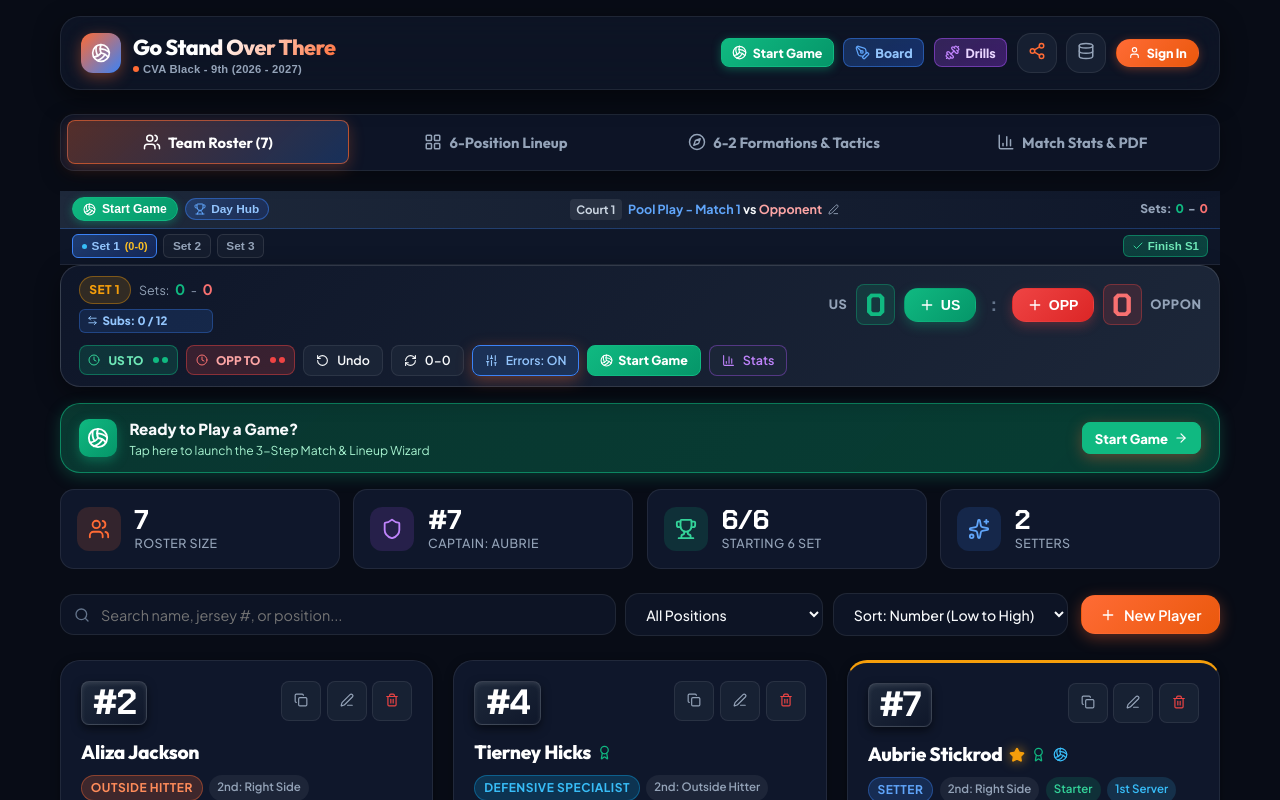
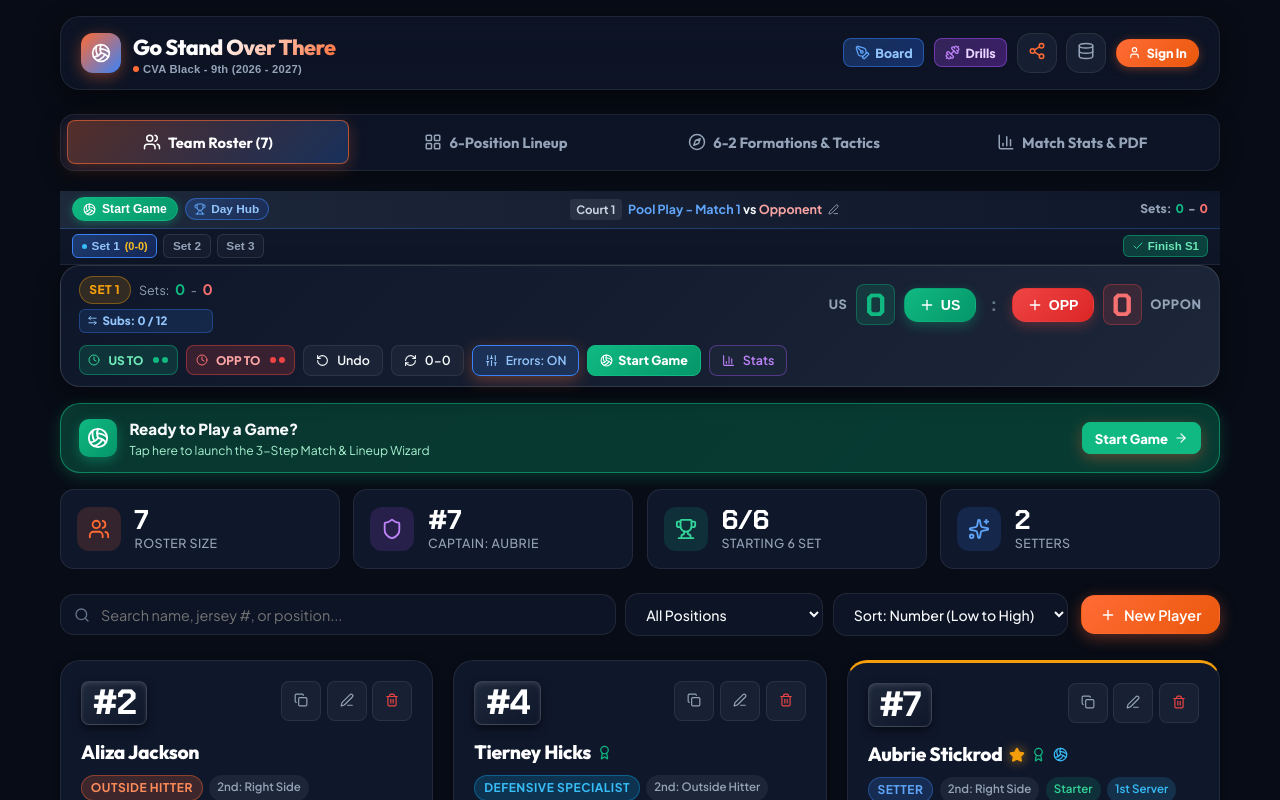
Before and after one commit to SeanStick/volleyball-roster-pwa-sandbox, a React (Vite) app: page / in a window 1280 px wide. Shown: the top 800 px of the page. Built offline with nearby package versions, Linux system fonts and the light colour scheme; no server answers.

Commit message:
refactor: remove Start Game button from the very top header

```diff
--- a/src/components/Navbar.jsx
+++ b/src/components/Navbar.jsx
@@ -80,33 +80,6 @@ export default function Navbar({
       </div>
 
       <div className="header-actions">
-        {/* ⚡ START GAME BUTTON (Desktop/Tablet) */}
-        {onOpenMatchWizard && (
-          <button
-            type="button"
-            className="btn btn-sm hide-mobile"
-            onClick={onOpenMatchWizard}
-            style={{
-              background: 'linear-gradient(135deg, #10b981 0%, #059669 100%)',
-              borderColor: '#10b981',
-              color: '#ffffff',
-              fontWeight: 800,
-              fontSize: '0.78rem',
-              display: 'flex',
-              alignItems: 'center',
-              gap: '0.35rem',
-              padding: '0.35rem 0.65rem',
-              borderRadius: '8px',
-              boxShadow: '0 2px 10px rgba(16, 185, 129, 0.4)',
-              cursor: 'pointer'
-            }}
-            title="Start New Volleyball Game & Lineup Wizard"
-          >
-            <Volleyball size={15} />
-            <span>Start Game</span>
-          </button>
-        )}
-
         {/* 📋 TACTICAL WHITEBOARD BUTTON (Desktop/Tablet) */}
         {onOpenWhiteboard && (
           <button
```
